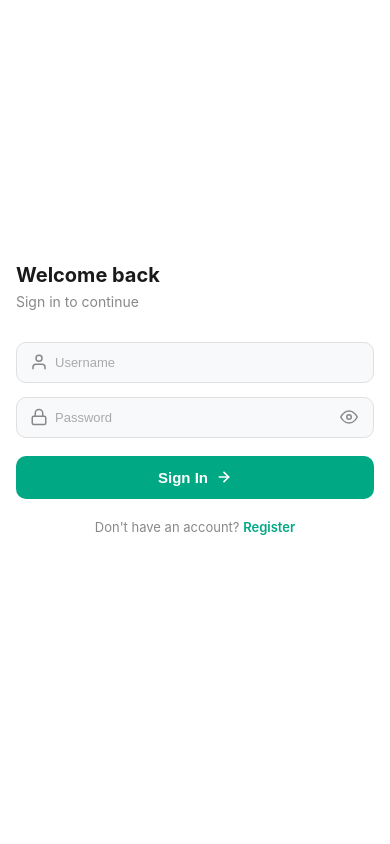
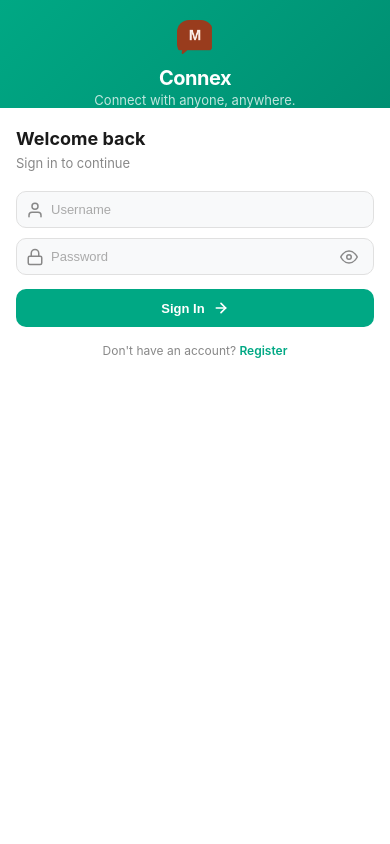
Before and after one commit to xam-gnilmahc/flask_chat_app, a Flask app: page / in a window 390 px wide. Run offline with Flask 3, Linux system fonts and the light colour scheme.

Commit message:
updates on ui

```diff
--- a/app/auth/routes.py
+++ b/app/auth/routes.py
@@ -75,6 +75,7 @@ auth_bp = Blueprint("auth", __name__, url_prefix="/api/auth")
 
 @auth_bp.route("/register", methods=["POST"])
 def register():
+    return jsonify({"error": "Registration is under development. Please check back later."}), 503
     data = request.get_json(silent=True) or {}
     try:
         user = AuthService.register(
--- a/app/static/css/style.css
+++ b/app/static/css/style.css
@@ -22,7 +22,7 @@ body {
 .auth-bg-content {
   position: relative; z-index: 1; text-align: center; padding: 40px; max-width: 420px;
 }
-.auth-logo-svg { margin-bottom: 16px; }
+.auth-logo-svg { margin-bottom: 16px; width: 60px; border-radius: 12px; }
 .auth-bg-content h1 {
   font-size: 36px; font-weight: 700; color: #fff; margin: 0 0 8px;
   letter-spacing: -0.5px;
@@ -53,10 +53,23 @@ body {
 .auth-card-header p {
   margin: 0; font-size: 14px; color: #888;
 }
+.auth-forms-wrap {
+  position: relative; overflow: hidden;
+}
 .auth-form {
   display: flex; flex-direction: column; gap: 14px;
+  transition: opacity 0.3s ease, transform 0.3s ease, max-height 0.3s ease;
+  opacity: 1; transform: translateY(0); max-height: 400px;
 }
-.auth-form.hidden { display: none; }
+.auth-form.auth-hidden {
+  opacity: 0; transform: translateY(-12px); max-height: 0;
+  margin: 0; padding: 0; pointer-events: none; overflow: hidden;
+}
+.auth-form.auth-hidden .input-group,
+.auth-form.auth-hidden .pw-strength,
+.auth-form.auth-hidden button {
+  display: none;
+}
 .input-group {
   position: relative; display: flex; align-items: center;
 }
@@ -86,9 +99,36 @@ body {
   background: #00a884; color: #fff; font-weight: 600; font-size: 15px;
   cursor: pointer; transition: all 0.15s ease; margin-top: 4px;
   display: flex; align-items: center; justify-content: center; gap: 8px;
+  position: relative;
 }
 .auth-form button[type="submit"]:hover { background: #06cf9c; transform: translateY(-1px); box-shadow: 0 4px 12px rgba(0,168,132,0.3); }
 .auth-form button[type="submit"]:active { transform: translateY(0); }
+.auth-form button[type="submit"]:disabled { opacity: 0.7; cursor: not-allowed; transform: none; box-shadow: none; }
+.auth-form button[type="submit"]:disabled:hover { background: #00a884; transform: none; box-shadow: none; }
+.btn-spinner { display: inline-flex; align-items: center; }
+.btn-spinner .spinner {
+  width: 18px; height: 18px; border: 2px solid rgba(255,255,255,0.3);
+  border-top-color: #fff; border-radius: 50%;
+  animation: spin 0.6s linear infinite;
+}
+
+/* Password strength */
+.pw-strength {
+  display: flex; align-items: center; gap: 10px;
+  min-height: 18px; margin: -4px 0 0;
+}
+.pw-bar {
+  flex: 1; height: 4px; border-radius: 2px;
+  background: #e9edef; overflow: hidden;
+}
+.pw-bar-fill {
+  height: 100%; border-radius: 2px;
+  transition: width 0.25s ease, background 0.25s ease;
+  width: 0;
+}
+.pw-label {
+  font-size: 11px; color: #667781; min-width: 60px; text-align: right;
+}
 .auth-toggle {
   text-align: center; margin-top: 20px; font-size: 13px; color: #888;
 }
@@ -117,7 +157,7 @@ body {
   align-items: center; background: #f0f2f5;
 }
 .sidebar-brand { display: flex; align-items: center; gap: 10px; font-weight: 700; font-size: 17px; color: #3b4a54; }
-.brand-icon { font-size: 22px; }
+.brand-icon { width: 28px; height: 28px; border-radius: 6px; object-fit: contain; }
 .sidebar-actions { display: flex; gap: 6px; }
 .icon-btn {
   background: none; border: none; color: #667781; cursor: pointer; padding: 6px;
@@ -282,11 +322,11 @@ body {
 
 /* Mobile menu button */
 .mobile-menu-btn {
-  display: none; position: fixed; bottom: 20px; left: 20px; z-index: 20;
-  width: 50px; height: 50px; border-radius: 50%;
+  display: none; position: fixed; top: 12px; left: 12px; z-index: 20;
+  width: 42px; height: 42px; border-radius: 50%;
   background: #00a884; border: none; color: #fff; cursor: pointer;
   align-items: center; justify-content: center;
-  box-shadow: 0 4px 16px rgba(0,168,132,0.4);
+  box-shadow: 0 2px 8px rgba(0,168,132,0.35);
   transition: transform 0.2s ease;
 }
 .mobile-menu-btn:active { transform: scale(0.92); }
@@ -751,18 +791,58 @@ input[type="file"] { display: none; }
 }
 
 /* ============= Auth Responsive ============= */
-@media (max-width: 900px) {
-  .auth-bg { display: none; }
-  .auth-right { width: 100%; min-width: 0; padding: 32px 24px; }
+@media (max-width: 768px) {
+  .auth-page { flex-direction: column; min-height: 100dvh; }
+  .auth-bg {
+    flex: none; min-height: 0; padding: 28px 20px 0;
+    background: linear-gradient(135deg, #00a884 0%, #008f72 100%);
+  }
+  .auth-bg-overlay { display: none; }
+  .auth-bg-content { padding: 0; max-width: 100%; }
+  .auth-logo-svg { margin-bottom: 8px; width: 44px; }
+  .auth-bg-content h1 {
+    font-size: 24px; margin: 0 0 2px;
+  }
+  .auth-bg-content > p {
+    font-size: 13px; margin: 0; color: rgba(255,255,255,0.75);
+  }
+  .auth-bg-features { display: none; }
+  .auth-right {
+    width: 100%; min-width: 0; padding: 24px 20px 32px;
+    align-items: flex-start;
+  }
+  .auth-card { max-width: 100%; }
+  .auth-card-header { margin-bottom: 24px; }
+  .auth-card-header h2 { font-size: 20px; }
+  .auth-card-header p { font-size: 13px; }
+  .auth-form { gap: 12px; }
+  .input-group input {
+    padding: 12px 14px 12px 38px; font-size: 14px;
+  }
+  .auth-form button[type="submit"] {
+    padding: 13px; font-size: 14px;
+  }
+  .auth-toggle { margin-top: 16px; font-size: 13px; }
 }
-@media (max-width: 480px) {
-  .auth-right { padding: 24px 16px; }
-  .auth-card-header h2 { font-size: 20px; }
-  .input-group input { padding: 12px 14px 12px 38px; font-size: 13px; }
+@media (max-width: 400px) {
+  .auth-bg { padding: 20px 16px 0; }
+  .auth-bg-content h1 { font-size: 20px; }
+  .auth-logo-svg { width: 36px; margin-bottom: 6px; }
+  .auth-right { padding: 20px 16px 28px; }
+  .auth-card-header { margin-bottom: 20px; }
+  .auth-card-header h2 { font-size: 18px; }
+  .input-group input { padding: 10px 12px 10px 34px; font-size: 13px; }
+  .input-icon { left: 10px; }
+  .input-icon svg { width: 15px; height: 15px; }
+  .auth-form { gap: 10px; }
+  .auth-form button[type="submit"] { padding: 11px; font-size: 13px; }
+  .auth-toggle { font-size: 12px; }
+  .pw-label { font-size: 10px; min-width: 50px; }
 }
 
 /* ============= Chat Responsive ============= */
 @media (max-width: 768px) {
+  .app-container { overflow-y: auto; height: 100dvh; }
   .sidebar {
     position: fixed; top: 0; left: 0; bottom: 0; width: 300px;
     transform: translateX(-100%); z-index: 100;
--- a/app/static/js/auth.js
+++ b/app/static/js/auth.js
@@ -6,8 +6,15 @@ let isLogin = true;
 
 function toggleAuth() {
   isLogin = !isLogin;
-  document.getElementById("loginForm").classList.toggle("hidden", !isLogin);
-  document.getElementById("registerForm").classList.toggle("hidden", isLogin);
+  const loginForm = document.getElementById("loginForm");
+  const regForm = document.getElementById("registerForm");
+  if (isLogin) {
+    loginForm.classList.remove("auth-hidden");
+    regForm.classList.add("auth-hidden");
+  } else {
+    regForm.classList.remove("auth-hidden");
+    loginForm.classList.add("auth-hidden");
+  }
   const label = isLogin ? "Don't have an account?" : "Already have an account?";
   const link = isLogin ? "Register" : "Sign In";
   const title = isLogin ? "Welcome back" : "Create account";
@@ -27,6 +34,28 @@ function togglePassword(inputId, btn) {
   btn.querySelector(".eye-closed").classList.toggle("hidden", !isPassword);
 }
 
+function checkPwStrength(pw, barId, labelId) {
+  const bar = document.getElementById(barId);
+  const label = document.getElementById(labelId);
+  if (!pw) { bar.style.width = "0"; label.textContent = ""; return; }
+  let score = 0;
+  if (pw.length >= 6) score++;
+  if (pw.length >= 10) score++;
+  if (/[a-z]/.test(pw) && /[A-Z]/.test(pw)) score++;
+  if (/\d/.test(pw)) score++;
+  if (/[^a-zA-Z0-9]/.test(pw)) score++;
+  const levels = ["", "Weak", "Weak", "Medium", "Strong", "Very Strong"];
+  const colors = ["", "#ff6767", "#ff6767", "#f5a623", "#25d366", "#00a884"];
+  const widths = ["", "25%", "25%", "55%", "80%", "100%"];
+  label.textContent = levels[score];
+  bar.style.width = widths[score];
+  bar.style.background = colors[score];
+}
+
+document.getElementById("regPassword").addEventListener("input", (e) => {
+  checkPwStrength(e.target.value, "regPwBarFill", "regPwLabel");
+});
+
 function showMessage(text, isError = true) {
   const el = document.getElementById("authMessage");
   el.textContent = text;
@@ -37,6 +66,11 @@ document.getElementById("loginForm").addEventListener("submit", async (e) => {
   e.preventDefault();
   const username = document.getElementById("loginUsername").value.trim();
   const password = document.getElementById("loginPassword").value;
+  const btn = document.getElementById("loginSubmitBtn");
+
+  btn.disabled = true;
+  btn.querySelector(".btn-text").classList.add("hidden");
+  btn.querySelector(".btn-spinner").classList.remove("hidden");
 
   try {
     const res = await fetch("/api/auth/login", {
@@ -45,12 +79,20 @@ document.getElementById("loginForm").addEventListener("submit", async (e) => {
       body: JSON.stringify({ username, password }),
     });
     const data = await res.json();
-    if (!res.ok) return showMessage(data.error || "Login failed");
+    if (!res.ok) {
+      btn.disabled = false;
+      btn.querySelector(".btn-text").classList.remove("hidden");
+      btn.querySelector(".btn-spinner").classList.add("hidden");
+      return showMessage(data.error || "Login failed");
+    }
 
     localStorage.setItem("access_token", data.access_token);
     localStorage.setItem("user", JSON.stringify(data.user));
     window.location.href = "/chat";
   } catch (err) {
+    btn.disabled = false;
+    btn.querySelector(".btn-text").classList.remove("hidden");
+    btn.querySelector(".btn-spinner").classList.add("hidden");
     showMessage("Network error - is the server running?");
   }
 });
@@ -60,6 +102,11 @@ document.getElementById("registerForm").addEventListener("submit", async (e) =>
   const username = document.getElementById("regUsername").value.trim();
   const email = document.getElementById("regEmail").value.trim();
   const password = document.getElementById("regPassword").value;
+  const btn = document.getElementById("registerSubmitBtn");
+
+  btn.disabled = true;
+  btn.querySelector(".btn-text").classList.add("hidden");
+  btn.querySelector(".btn-spinner").classList.remove("hidden");
 
   try {
     const res = await fetch("/api/auth/register", {
@@ -68,11 +115,22 @@ document.getElementById("registerForm").addEventListener("submit", async (e) =>
       body: JSON.stringify({ username, email, password }),
     });
     const data = await res.json();
-    if (!res.ok) return showMessage(data.error || "Registration failed");
+    if (!res.ok) {
+      btn.disabled = false;
+      btn.querySelector(".btn-text").classList.remove("hidden");
+      btn.querySelector(".btn-spinner").classList.add("hidden");
+      return showMessage(data.error || "Registration failed");
+    }
 
+    btn.disabled = false;
+    btn.querySelector(".btn-text").classList.remove("hidden");
+    btn.querySelector(".btn-spinner").classList.add("hidden");
     showMessage("Account created! You can sign in now.", false);
     toggleAuth();
   } catch (err) {
+    btn.disabled = false;
+    btn.querySelector(".btn-text").classList.remove("hidden");
+    btn.querySelector(".btn-spinner").classList.add("hidden");
     showMessage("Network error - is the server running?");
   }
 });
--- a/app/templates/chat.html
+++ b/app/templates/chat.html
@@ -5,6 +5,7 @@
 <meta name="viewport" content="width=device-width, initial-scale=1.0">
 <title>Connex</title>
 <link rel="stylesheet" href="/static/css/style.css">
+<link rel="icon" href="/static/images/m-chat-logo-3.png">
 </head>
 <body>
 
@@ -14,7 +15,7 @@
     <aside class="sidebar" id="sidebar">
       <div class="sidebar-header">
         <div class="sidebar-brand">
-          <div class="brand-icon">💬</div>
+          <img src="/static/images/m-chat-logo-3.png" class="brand-icon" width="28" alt="logo">
           <span>Connex</span>
         </div>
         <div class="sidebar-actions">
--- a/app/templates/login.html
+++ b/app/templates/login.html
@@ -5,15 +5,14 @@
 <meta name="viewport" content="width=device-width, initial-scale=1.0">
 <title>Connex</title>
 <link rel="stylesheet" href="/static/css/style.css">
+<link rel="icon" href="/static/images/m-chat-logo-3.png">
 </head>
 <body>
   <div class="auth-page">
     <div class="auth-bg">
       <div class="auth-bg-overlay"></div>
       <div class="auth-bg-content">
-        <svg class="auth-logo-svg" width="48" height="48" viewBox="0 0 24 24" fill="none" stroke="#fff" stroke-width="1.5" stroke-linecap="round" stroke-linejoin="round">
-          <path d="M21 15a2 2 0 0 1-2 2H7l-4 4V5a2 2 0 0 1 2-2h14a2 2 0 0 1 2 2z"/>
-        </svg>
+        <img src="/static/images/m-chat-logo-3.png" class="auth-logo-svg" width="60" alt="logo">
         <h1>Connex</h1>
         <p>Connect with anyone, anywhere.</p>
         <div class="auth-bg-features">
@@ -40,6 +39,7 @@
           <p id="formSubtitle">Sign in to continue</p>
         </div>
 
+        <div class="auth-forms-wrap">
         <form id="loginForm" class="auth-form">
           <div class="input-group">
             <svg class="input-icon" width="18" height="18" viewBox="0 0 24 24" fill="none" stroke="#888" stroke-width="2" stroke-linecap="round" stroke-linejoin="round"><path d="M20 21v-2a4 4 0 0 0-4-4H8a4 4 0 0 0-4 4v2"/><circle cx="12" cy="7" r="4"/></svg>
@@ -53,13 +53,14 @@
               <svg class="eye-closed hidden" width="18" height="18" viewBox="0 0 24 24" fill="none" stroke="#888" stroke-width="2" stroke-linecap="round" stroke-linejoin="round"><path d="M17.94 17.94A10.07 10.07 0 0 1 12 20c-7 0-11-8-11-8a18.45 18.45 0 0 1 5.06-5.94M9.9 4.24A9.12 9.12 0 0 1 12 4c7 0 11 8 11 8a18.5 18.5 0 0 1-2.16 3.19m-6.72-1.07a3 3 0 1 1-4.24-4.24"/><line x1="1" y1="1" x2="23" y2="23"/></svg>
             </button>
           </div>
-          <button type="submit" class="auth-submit">
-            Sign In
+          <button type="submit" class="auth-submit" id="loginSubmitBtn">
+            <span class="btn-text">Sign In</span>
+            <span class="btn-spinner hidden"><span class="spinner"></span></span>
             <svg width="16" height="16" viewBox="0 0 24 24" fill="none" stroke="currentColor" stroke-width="2.5" stroke-linecap="round" stroke-linejoin="round"><line x1="5" y1="12" x2="19" y2="12"/><polyline points="12 5 19 12 12 19"/></svg>
           </button>
         </form>
 
-        <form id="registerForm" class="auth-form hidden">
+        <form id="registerForm" class="auth-form auth-hidden">
           <div class="input-group">
             <svg class="input-icon" width="18" height="18" viewBox="0 0 24 24" fill="none" stroke="#888" stroke-width="2" stroke-linecap="round" stroke-linejoin="round"><path d="M20 21v-2a4 4 0 0 0-4-4H8a4 4 0 0 0-4 4v2"/><circle cx="12" cy="7" r="4"/></svg>
             <input type="text" id="regUsername" placeholder="Username" required autocomplete="off">
@@ -76,11 +77,17 @@
               <svg class="eye-closed hidden" width="18" height="18" viewBox="0 0 24 24" fill="none" stroke="#888" stroke-width="2" stroke-linecap="round" stroke-linejoin="round"><path d="M17.94 17.94A10.07 10.07 0 0 1 12 20c-7 0-11-8-11-8a18.45 18.45 0 0 1 5.06-5.94M9.9 4.24A9.12 9.12 0 0 1 12 4c7 0 11 8 11 8a18.5 18.5 0 0 1-2.16 3.19m-6.72-1.07a3 3 0 1 1-4.24-4.24"/><line x1="1" y1="1" x2="23" y2="23"/></svg>
             </button>
           </div>
-          <button type="submit" class="auth-submit">
-            Create Account
+          <div class="pw-strength" id="regPwStrength">
+            <div class="pw-bar"><div class="pw-bar-fill" id="regPwBarFill"></div></div>
+            <span class="pw-label" id="regPwLabel"></span>
+          </div>
+          <button type="submit" class="auth-submit" id="registerSubmitBtn">
+            <span class="btn-text">Create Account</span>
+            <span class="btn-spinner hidden"><span class="spinner"></span></span>
             <svg width="16" height="16" viewBox="0 0 24 24" fill="none" stroke="currentColor" stroke-width="2.5" stroke-linecap="round" stroke-linejoin="round"><path d="M16 21v-2a4 4 0 0 0-4-4H5a4 4 0 0 0-4 4v2"/><circle cx="8.5" cy="7" r="4"/><line x1="20" y1="8" x2="20" y2="14"/><line x1="23" y1="11" x2="17" y2="11"/></svg>
           </button>
         </form>
+        </div>
 
         <div class="auth-toggle">
           <span id="toggleText">Don't have an account?</span>
```
Also changed, not shown: app/static/images/m-chat-logo-3.png (added), app/static/js/send-message.js (line endings or trailing spaces).
